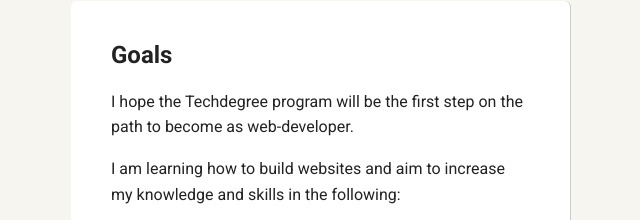
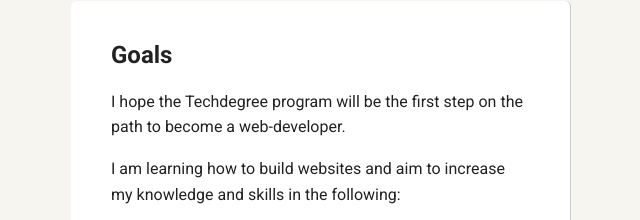
Before and after one commit to jamescastle80/portfolio_update_v1, a plain HTML site: page index.html in a window 1280 px wide. Shown: the part 539-759 px from the top of the page, 619-1259 px from the left. Drawn offline with Linux system fonts and the light colour scheme; a web font is replaced by a local one.

Commit message:
Spelling corrections

```diff
--- a/index.html
+++ b/index.html
@@ -32,7 +32,7 @@
 
       <sction class="card">
         <h2 class="card-title">Goals</h2>
-        <p>I hope the Techdegree program will be the first step on the path to become as web-developer.</p>
+        <p>I hope the Techdegree program will be the first step on the path to become a web-developer.</p>
         <p>I am learning how to build websites and aim to increase my knowledge and skills in the following:</p>
         <ul class="skills">
           <li>HTML</li>
```
